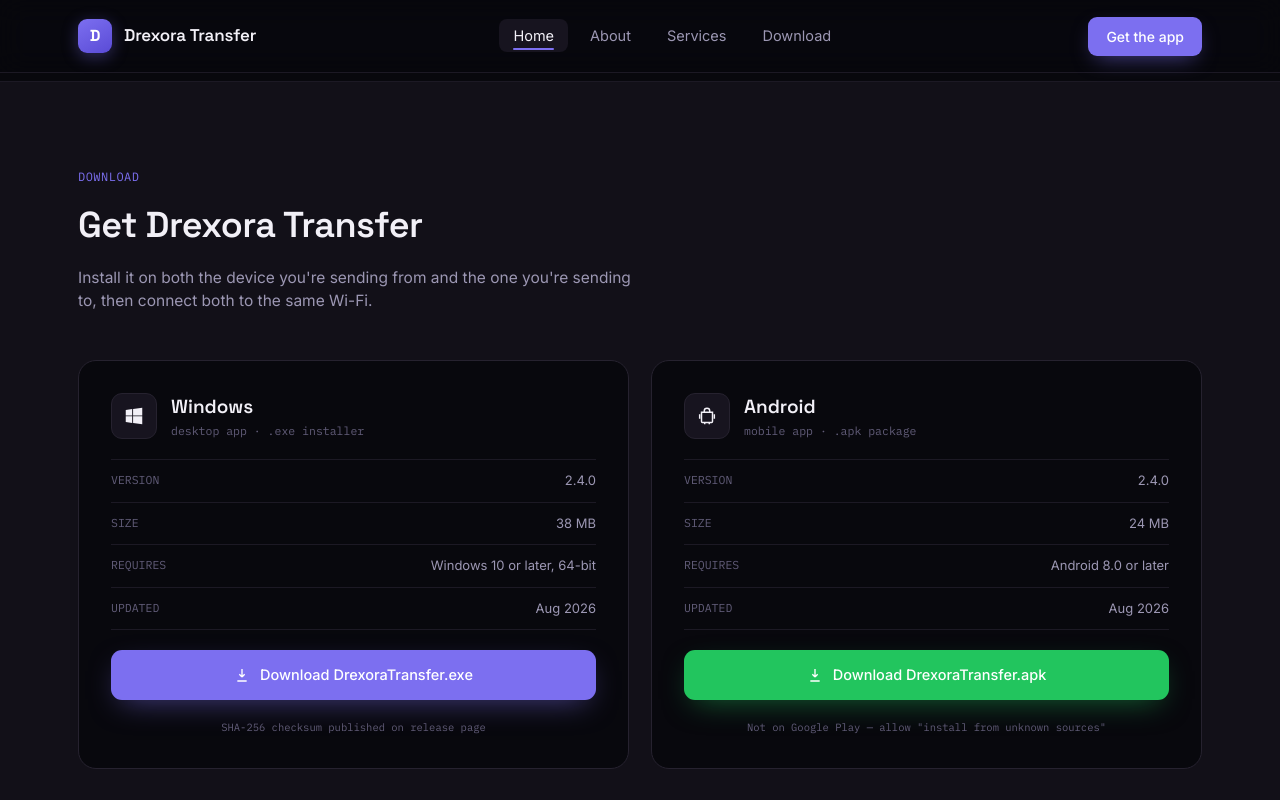
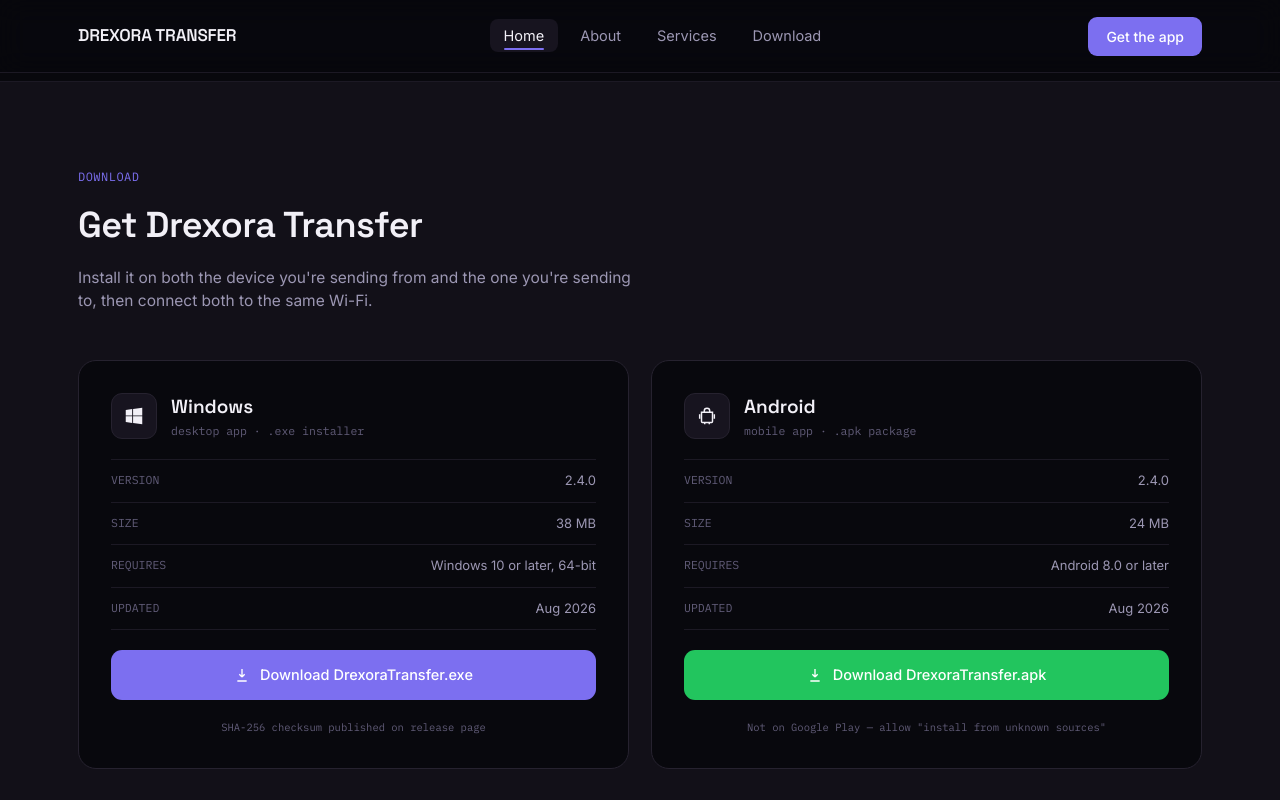
Before and after one commit to daviddchucks-hash/Drexora-transfer-, a plain HTML site: page index.html in a window 1280 px wide. Both pictures are taken after a click on the link "Get the app". Shown: the part 1910-2710 px from the top of the page. Drawn offline with Linux system fonts and the light colour scheme.

Commit message:
remove glow

```diff
--- a/index.html
+++ b/index.html
@@ -15,8 +15,8 @@
   <div class="wrap">
     <nav>
       <a href="#home" class="brand">
-        <div class="brand-mark">D</div>
-        Drexora Transfer
+
+        DREXORA TRANSFER
       </a>
       <ul class="nav-links" id="navLinks">
         <li><a href="#home" class="nav-link active" data-target="home">Home</a></li>
--- a/script.js
+++ b/script.js
@@ -1,5 +1,5 @@
 // Hero feed: simulate rotating "completed" transfer rows in sync with the beam animation
-  const files = ["vacation_photos.zip","Q3_report.pdf","presentation.pptx","mixtape.mp3","notes.docx","screenshot_014.png"];
+  const files = ["vacation_photos.zip","Q3_report.pdf","presentation.pptx","mixtape.mp3","notes.docx","screenshot_014.png","all_my_movies.mp4"];
   const feed = document.getElementById('feed');
   const reduceMotion = window.matchMedia('(prefers-reduced-motion: reduce)').matches;
   let i = 0;
--- a/style.css
+++ b/style.css
@@ -44,13 +44,17 @@
   }
   nav{display:flex; align-items:center; justify-content:space-between; height:72px;}
   .brand{display:flex; align-items:center; gap:12px; font-family:var(--font-display); font-weight:600; font-size:17px; letter-spacing:-.01em;}
+
+    /*  THIS IS FOR WHEN YOU ADD THE LOGO OF DREXORA TRANSFER THE YOU WILL GO AND ADD IT ALSO THE CLASS NAVE_CTA IN YOUR HTML ON THE LOGO
+
   .brand-mark{
     width:34px; height:34px; border-radius:9px;
     background:linear-gradient(150deg,var(--accent),#5a4bd6);
     display:flex; align-items:center; justify-content:center;
     font-family:var(--font-display); font-weight:700; font-size:16px; color:#fff;
-    box-shadow:0 4px 16px rgba(124,111,240,.35);
+
   }
+     */
   .nav-links{display:flex; gap:8px; font-size:14.5px;}
   .nav-links a{
     color:var(--text-dim); padding:8px 14px; border-radius:8px; transition:color .15s ease, background .15s ease;
@@ -68,9 +72,10 @@
     background:var(--accent); color:#fff;
     font-size:14px; font-weight:500;
     transition:transform .15s ease, box-shadow .15s ease;
-    box-shadow:0 8px 22px -8px rgba(124,111,240,.6);
   }
+
   .nav-cta:hover{transform:translateY(-1px);}
+
   .menu-btn{display:none; background:none; border:1px solid var(--border); color:var(--text); font-size:18px; width:38px; height:38px; border-radius:8px;}
 
   /* ---------- hero ---------- */
@@ -96,7 +101,7 @@
     border:1px solid transparent; cursor:pointer; transition:transform .15s ease, box-shadow .15s ease, border-color .15s ease;
   }
   .btn:hover{transform:translateY(-2px);}
-  .btn-primary{background:var(--accent); color:#fff; box-shadow:0 10px 30px -8px rgba(124,111,240,.6);}
+    .btn-primary{background:var(--accent); color:#fff;}
   .btn-primary:hover{box-shadow:0 14px 36px -8px rgba(124,111,240,.75);}
   .btn-ghost{background:var(--surface); border-color:var(--border); color:var(--text);}
   .btn-ghost:hover{border-color:var(--ok);}
@@ -136,7 +141,7 @@
   .beam-track{position:absolute; left:80px; right:80px; top:50%; height:1px; background:var(--border-soft);}
   .beam-dot{
     position:absolute; top:50%; left:80px; width:9px; height:9px; margin-top:-4.5px; margin-left:-4.5px;
-    border-radius:50%; background:var(--accent); box-shadow:0 0 12px 3px var(--accent-soft);
+    border-radius:50%; background:var(--accent);
     animation:travel 3.2s cubic-bezier(.65,0,.35,1) infinite;
   }
   @keyframes travel{
@@ -232,11 +237,11 @@
   .dl-btn{
     margin-top:auto; display:flex; align-items:center; justify-content:center; gap:10px;
     padding:14px; border-radius:11px; font-weight:500; font-size:14.5px;
-    background:var(--accent); color:#fff; box-shadow:0 10px 30px -10px rgba(124,111,240,.55);
+    background:var(--accent); color:#fff;
     transition:transform .15s ease;
   }
   .dl-btn:hover{transform:translateY(-2px);}
-  .dl-card.android .dl-btn{background:var(--ok); box-shadow:0 10px 30px -10px rgba(34,197,94,.5);}
+  .dl-card.android .dl-btn{background:var(--ok);}
   .checksum{font-family:var(--font-mono); font-size:10.5px; color:var(--text-faint); text-align:center;}
 
   /* ---------- footer ---------- */
```
